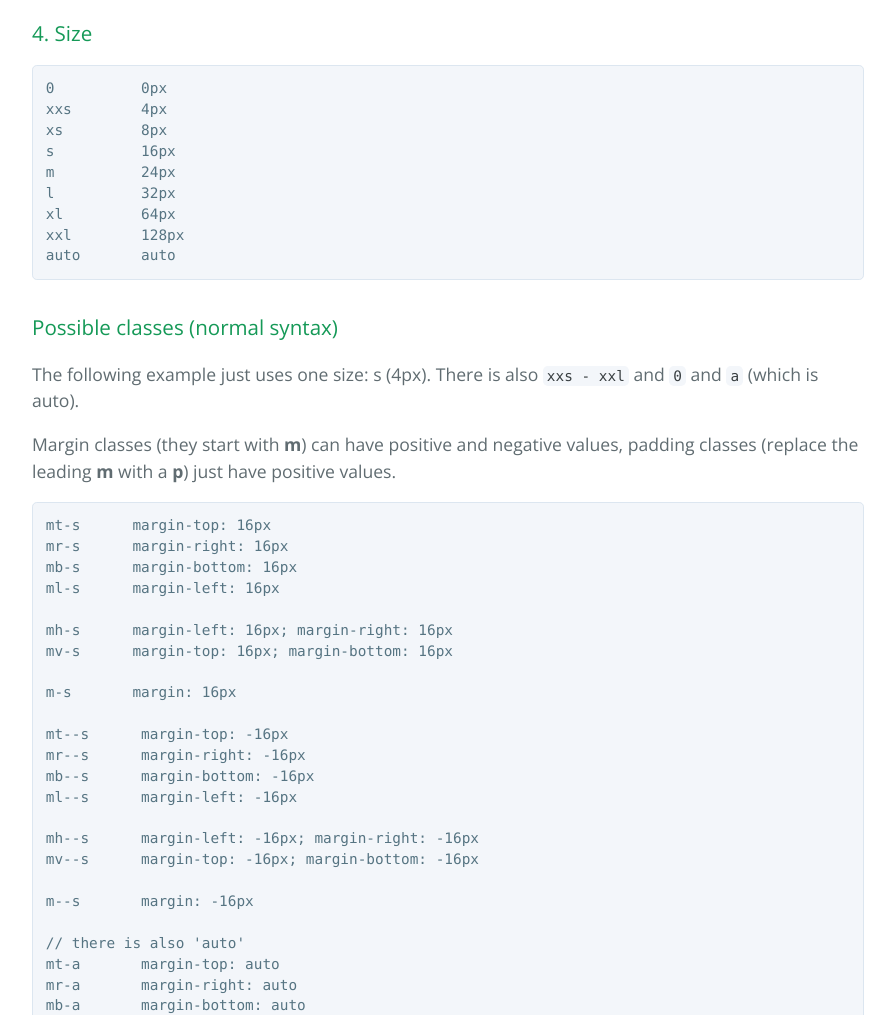
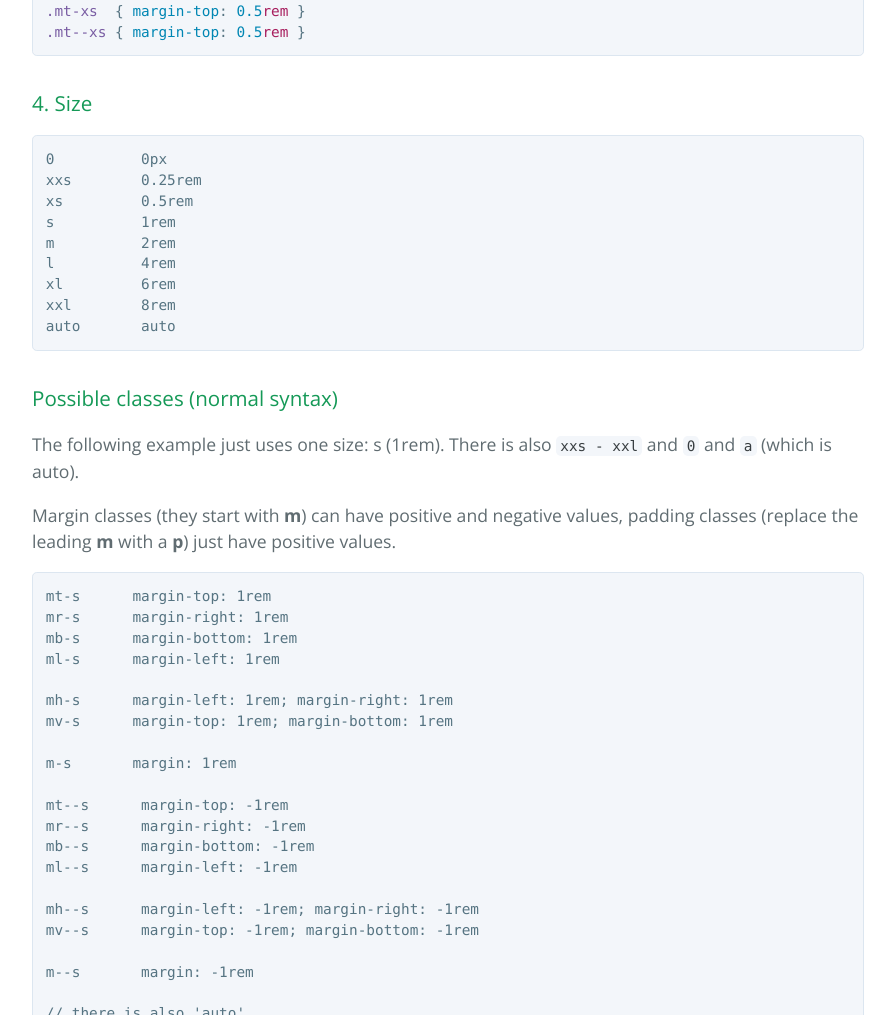
Before and after one commit to badabam/css-spaces, a plain HTML site: page index.html in a window 1280 px wide. Shown: the part 2743-3758 px from the top of the page, without its empty margins (192-1087 px from the left). Drawn offline with nearby package versions, Linux system fonts and the light colour scheme.

```diff
--- a/index.html
+++ b/index.html
@@ -51,7 +51,7 @@
 
 <p>Add classes to create paddings and margins.</p>
 
-<p>The following header has a <b>m</b>argin-<b>t</b>op with the size of <strong>xl</strong> (which is 64px by default):</p>
+<p>The following header has a <b>m</b>argin-<b>t</b>op with the size of <strong>xl</strong> (which is 6rem by default):</p>
 
 <div class="highlight highlight-text-html-basic"><pre>&lt;<span class="pl-ent">body</span>&gt;
 &lt;<span class="pl-ent">header</span> <span class="pl-e">class</span>=<span class="pl-s"><span class="pl-pds">"</span>mt-xl<span class="pl-pds">"</span></span>&gt;This is the header.&lt;/<span class="pl-ent">header</span>&gt;
@@ -74,6 +74,8 @@
 &lt;/<span class="pl-ent">body</span>&gt;</pre></div>
 
 <p>All properties have <code>!important</code> as you should only add those classes, if you definitely want a specific behavior.</p>
+
+<p>Sizes are defined in <code>rem</code>. 1 rem is the root font size. So if you change the <code>font-size</code> of the body, you change the size of rem.</p>
 
 <h2>
 <a id="how-it-works" class="anchor" href="#how-it-works" aria-hidden="true"><span class="octicon octicon-link"></span></a>How it works</h2>
@@ -112,49 +114,49 @@
 
 <p>Example:</p>
 
-<div class="highlight highlight-source-css"><pre><span class="pl-e">.mt-xs</span>  { <span class="pl-c1"><span class="pl-c1">margin-top</span></span>: <span class="pl-c1">8<span class="pl-k">px</span></span> }
-<span class="pl-e">.mt--xs</span> { <span class="pl-c1"><span class="pl-c1">margin-top</span></span>: <span class="pl-c1">-8<span class="pl-k">px</span></span> }</pre></div>
+<div class="highlight highlight-source-css"><pre><span class="pl-e">.mt-xs</span>  { <span class="pl-c1"><span class="pl-c1">margin-top</span></span>: <span class="pl-c1">0.5<span class="pl-k">rem</span></span> }
+<span class="pl-e">.mt--xs</span> { <span class="pl-c1"><span class="pl-c1">margin-top</span></span>: <span class="pl-c1">0.5<span class="pl-k">rem</span></span> }</pre></div>
 
 <h3>
 <a id="4-size" class="anchor" href="#4-size" aria-hidden="true"><span class="octicon octicon-link"></span></a>4. Size</h3>
 
 <pre><code>0          0px
-xxs        4px
-xs         8px
-s          16px
-m          24px
-l          32px
-xl         64px
-xxl        128px
+xxs        0.25rem
+xs         0.5rem
+s          1rem
+m          2rem
+l          4rem
+xl         6rem
+xxl        8rem
 auto       auto
 </code></pre>
 
 <h3>
 <a id="possible-classes-normal-syntax" class="anchor" href="#possible-classes-normal-syntax" aria-hidden="true"><span class="octicon octicon-link"></span></a>Possible classes (normal syntax)</h3>
 
-<p>The following example just uses one size: s (4px). There is also <code>xxs - xxl</code> and <code>0</code> and <code>a</code> (which is auto).</p>
+<p>The following example just uses one size: s (1rem). There is also <code>xxs - xxl</code> and <code>0</code> and <code>a</code> (which is auto).</p>
 
 <p>Margin classes (they start with <strong>m</strong>) can have positive and negative values, padding classes (replace the leading <strong>m</strong> with a <strong>p</strong>) just have positive values.</p>
 
-<pre><code>mt-s      margin-top: 16px
-mr-s      margin-right: 16px
-mb-s      margin-bottom: 16px
-ml-s      margin-left: 16px
+<pre><code>mt-s      margin-top: 1rem
+mr-s      margin-right: 1rem
+mb-s      margin-bottom: 1rem
+ml-s      margin-left: 1rem
 
-mh-s      margin-left: 16px; margin-right: 16px
-mv-s      margin-top: 16px; margin-bottom: 16px
+mh-s      margin-left: 1rem; margin-right: 1rem
+mv-s      margin-top: 1rem; margin-bottom: 1rem
 
-m-s       margin: 16px
+m-s       margin: 1rem
 
-mt--s      margin-top: -16px
-mr--s      margin-right: -16px
-mb--s      margin-bottom: -16px
-ml--s      margin-left: -16px
+mt--s      margin-top: -1rem
+mr--s      margin-right: -1rem
+mb--s      margin-bottom: -1rem
+ml--s      margin-left: -1rem
 
-mh--s      margin-left: -16px; margin-right: -16px
-mv--s      margin-top: -16px; margin-bottom: -16px
+mh--s      margin-left: -1rem; margin-right: -1rem
+mv--s      margin-top: -1rem; margin-bottom: -1rem
 
-m--s       margin: -16px
+m--s       margin: -1rem
 
 // there is also 'auto'
 mt-a       margin-top: auto
@@ -168,8 +170,8 @@
 m-a        margin: auto
 
 // padding classes would be like this:
-pt-s       padding-top: 16px;
-pr-s       padding-right: 16px;
+pt-s       padding-top: 1rem;
+pr-s       padding-right: 1rem;
 // etc.
 </code></pre>
 
```
Also changed, not shown: params.json (+1 -1 lines).
